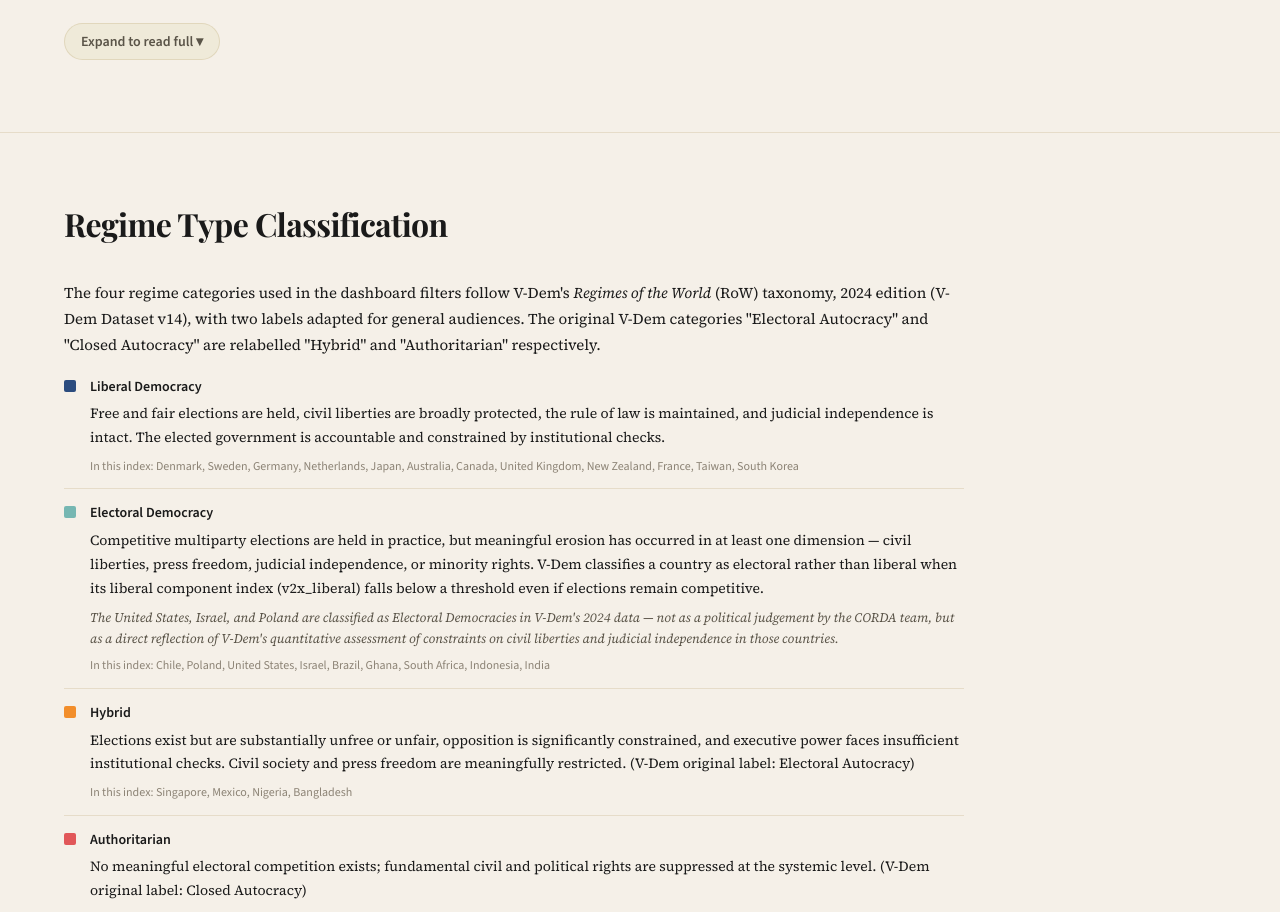
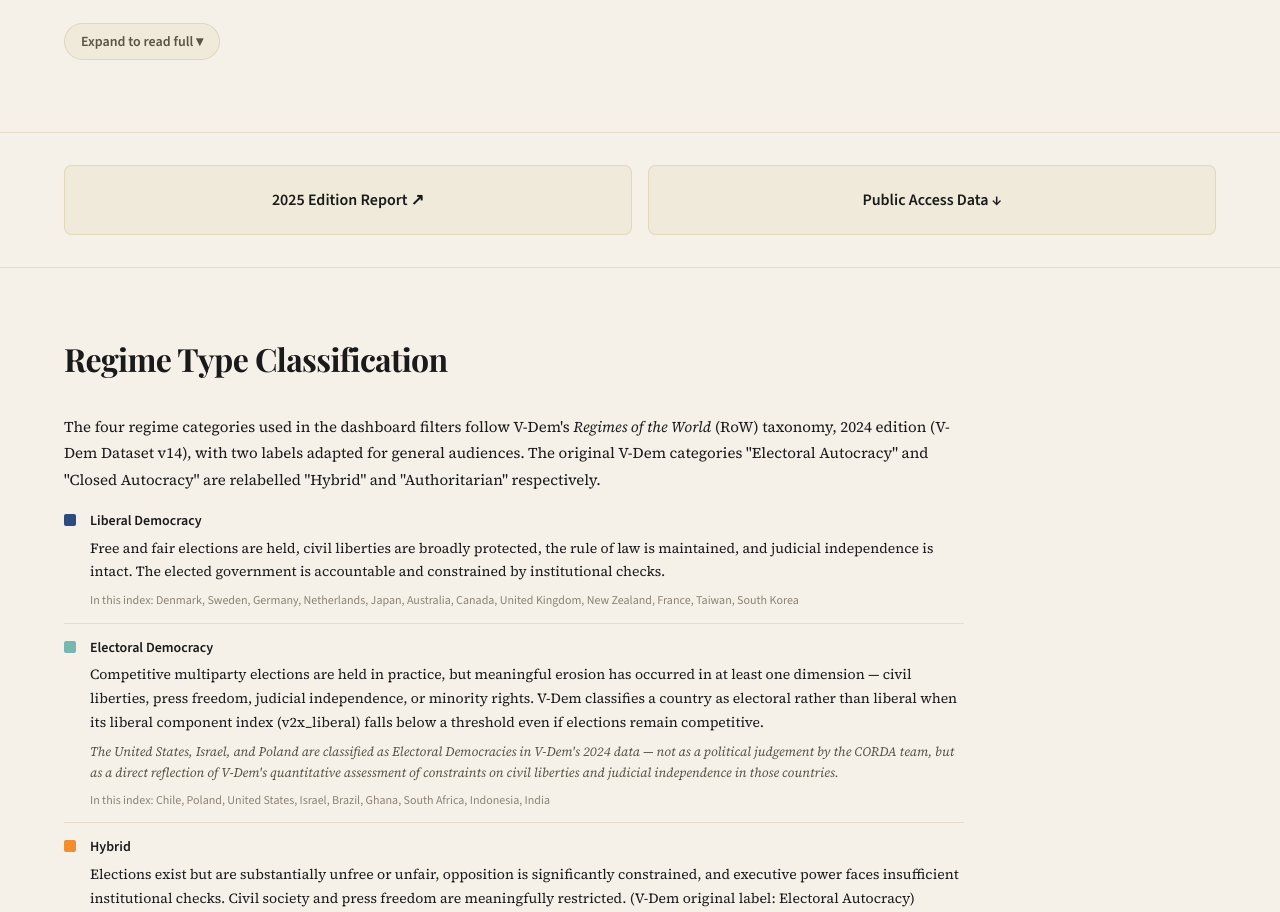
Before and after one commit to newlivehung123123/corda-dashboard, a React (Vite) app: page / in a window 1280 px wide. Shown: the part 4760-5672 px from the top of the page. Built offline with nearby package versions, Linux system fonts and the light colour scheme.

Commit message:
Add 2025 Edition Report and Public Access Data resource links

```diff
--- a/src/App.jsx
+++ b/src/App.jsx
@@ -7,6 +7,7 @@ import ScatterView from './components/views/ScatterView.jsx';
 import MapView from './components/views/MapView.jsx';
 import MissionVision from './components/MissionVision.jsx';
 import MethodologyImplementation from './components/MethodologyImplementation.jsx';
+import ResourceLinks from './components/ResourceLinks.jsx';
 import RegimeClassification from './components/RegimeClassification.jsx';
 import AnalyticalMethods from './components/AnalyticalMethods.jsx';
 import Footer from './components/Footer.jsx';
@@ -76,6 +77,7 @@ export default function App() {
 
       <MissionVision />
       <MethodologyImplementation />
+      <ResourceLinks />
       <RegimeClassification />
       <AnalyticalMethods />
       <Footer />
--- /dev/null
+++ b/src/components/ResourceLinks.jsx
@@ -0,0 +1,73 @@
+import React from 'react';
+
+const tabs = [
+  {
+    label: '2025 Edition Report',
+    href: 'https://cdn.jsdelivr.net/gh/newlivehung123123/corda-dashboard@main/public/CORDA_2025_Global_Rankings.pdf',
+    download: false,
+  },
+  {
+    label: 'Public Access Data',
+    href: 'https://cdn.jsdelivr.net/gh/newlivehung123123/corda-dashboard@main/public/CORDA_Public_Access_Data.zip',
+    download: true,
+  },
+];
+
+export default function ResourceLinks() {
+  return (
+    <section
+      id="resource-links"
+      style={{
+        borderTop: '1px solid var(--colour-border)',
+        background: 'var(--colour-bg)',
+      }}
+    >
+      <div style={{ maxWidth: 1200, margin: '0 auto', padding: '32px 24px' }}>
+        <div
+          style={{
+            display: 'grid',
+            gridTemplateColumns: '1fr 1fr',
+            gap: 16,
+          }}
+        >
+          {tabs.map((tab) => (
+            <a
+              key={tab.label}
+              href={tab.href}
+              target={tab.download ? undefined : '_blank'}
+              rel="noopener noreferrer"
+              download={tab.download ? '' : undefined}
+              className="card"
+              style={{
+                display: 'flex',
+                alignItems: 'center',
+                justifyContent: 'center',
+                padding: '20px 24px',
+                border: '1px solid var(--colour-border)',
+                borderRadius: 8,
+                fontFamily: "'Source Sans 3', system-ui, sans-serif",
+                fontSize: 16,
+                fontWeight: 600,
+                color: 'var(--colour-text)',
+                textDecoration: 'none',
+                textAlign: 'center',
+                transition: 'all 0.15s ease',
+              }}
+              onMouseEnter={(e) => {
+                e.currentTarget.style.borderColor = 'var(--colour-accent)';
+                e.currentTarget.style.color = 'var(--colour-accent)';
+              }}
+              onMouseLeave={(e) => {
+                e.currentTarget.style.borderColor = 'var(--colour-border)';
+                e.currentTarget.style.color = 'var(--colour-text)';
+              }}
+            >
+              {tab.label}
+              {tab.download ? ' ↓' : ' ↗'}
+            </a>
+          ))}
+        </div>
+      </div>
+    </section>
+  );
+}
```
Also changed, not shown: 2 other files (tests, documents, lock files or other folders).
